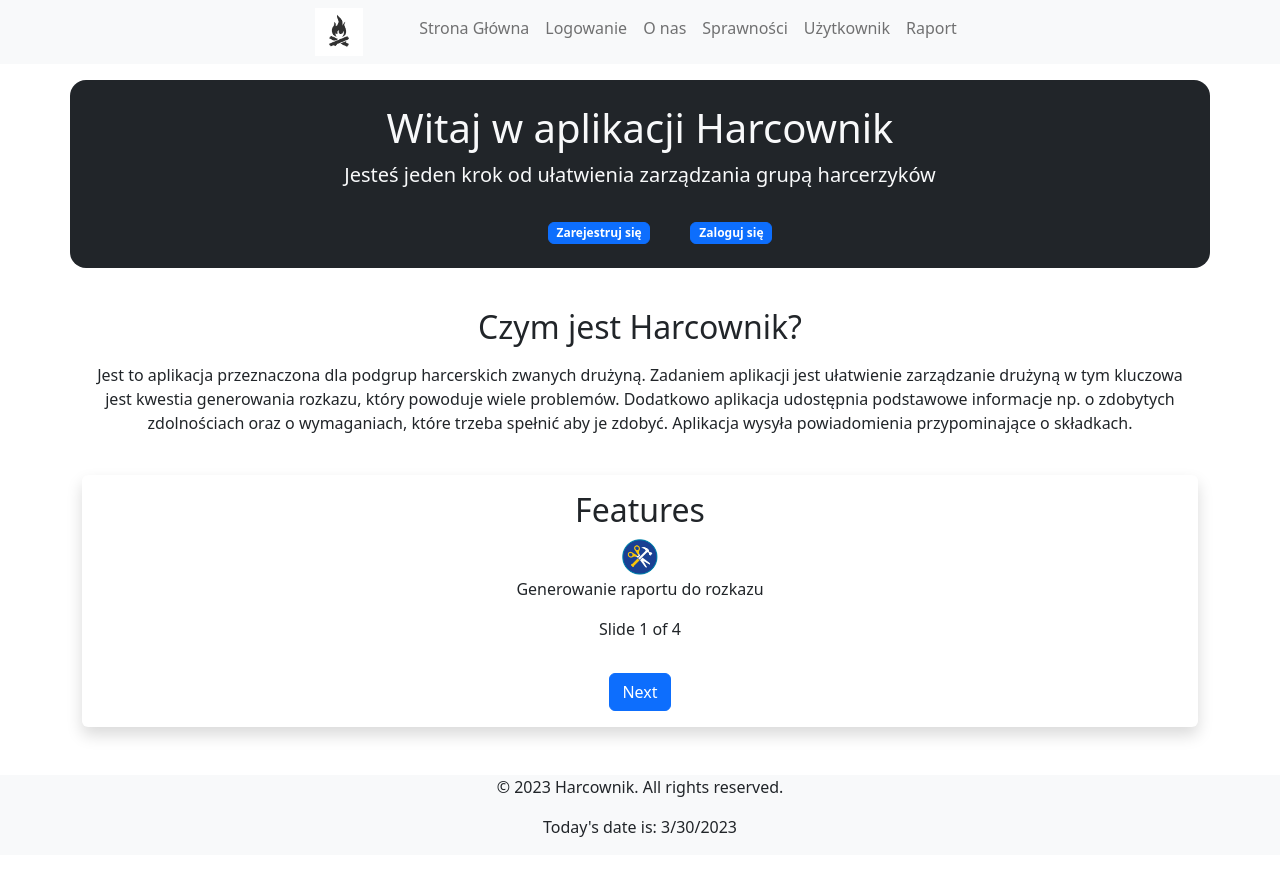
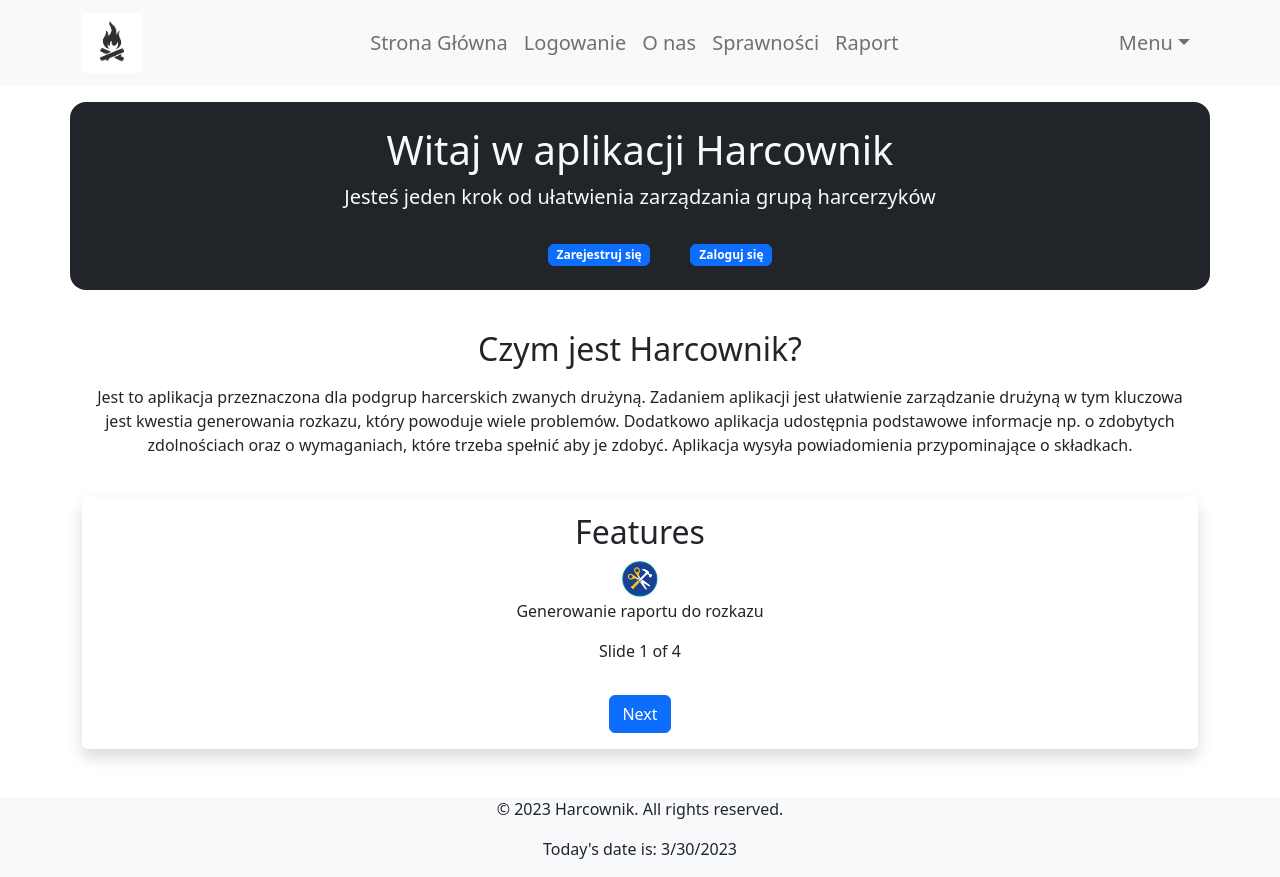
Before and after one commit to pawel150199/zastosowanie-informatyki-w-gospodarce, a React (Create React App) app in the folder harcownik-frontend/: page / in a window 1280 px wide. Before the commit the page ends 855 px from the top, so only its background shows below. Built offline with nearby package versions, Linux system fonts and the light colour scheme.

Commit message:
Center MyNavBar + add DropDownMenu

```diff
--- a/harcownik-frontend/src/components/mynavbar/MyNavbar.jsx
+++ b/harcownik-frontend/src/components/mynavbar/MyNavbar.jsx
@@ -1,20 +1,27 @@
-import { Navbar, Nav, Container, Image} from 'react-bootstrap';
+import { Navbar, Nav, Container, Image, NavDropdown} from 'react-bootstrap';
 import React from 'react'
 
 const MyNavbar = () => {
     return (
-        <Navbar bg="light" expand="lg" className="justify-content-center">
+        <Navbar bg="light" expand="lg" className="navbar-nav  h1 fs-5" >
             <Container>
+                <Navbar.Brand href="/" className="navbar-nav mr-left">
+                        <Image src="/img/logo.jpeg"  style={{width: "3em"}}/>
+                </Navbar.Brand>
                 <Navbar.Toggle aria-controls="basic-navbar-nav" className="mr-left"/>
                 <Navbar.Collapse id="basic-navbar-nav">
                     <Nav className="navbar-nav mx-auto">
-                        <Image src="/img/logo.jpeg"  style={{width: "3em", marginRight: "3em"}}/>
                         <Nav.Link href="/">Strona Główna</Nav.Link>
                         <Nav.Link href="/login">Logowanie</Nav.Link>
                         <Nav.Link href="/about">O nas</Nav.Link>
                         <Nav.Link href="/badges">Sprawności</Nav.Link>
-                        <Nav.Link href="/user">Użytkownik</Nav.Link>
                         <Nav.Link href="/raport">Raport</Nav.Link>
+                    </Nav>
+                    <Nav className="navbar-nav mr-auto">
+                        <NavDropdown title="Menu" id="basic-nav-dropdown">
+                            <NavDropdown.Item href="/user">Profil</NavDropdown.Item>
+                            <NavDropdown.Item href="#">Wyloguj</NavDropdown.Item>
+                        </NavDropdown>
                     </Nav>
                 </Navbar.Collapse>
             </Container>
```
